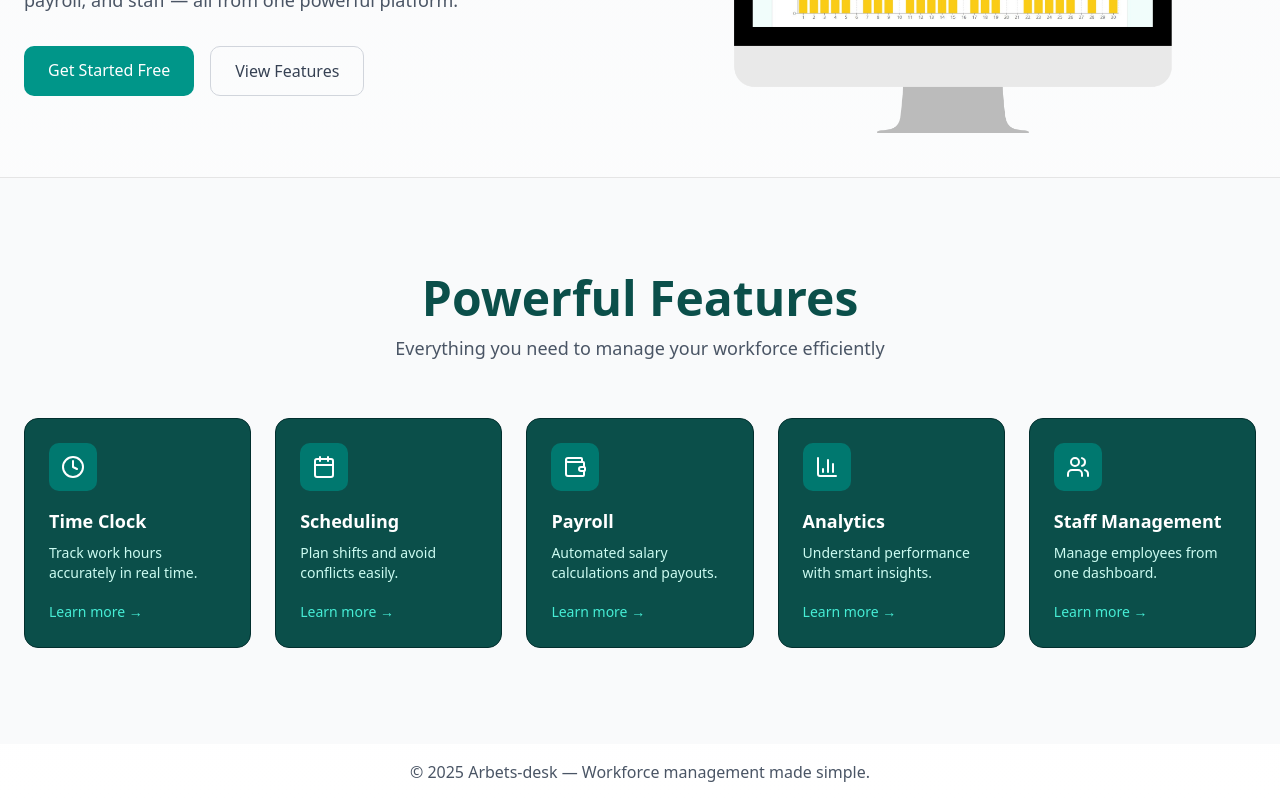
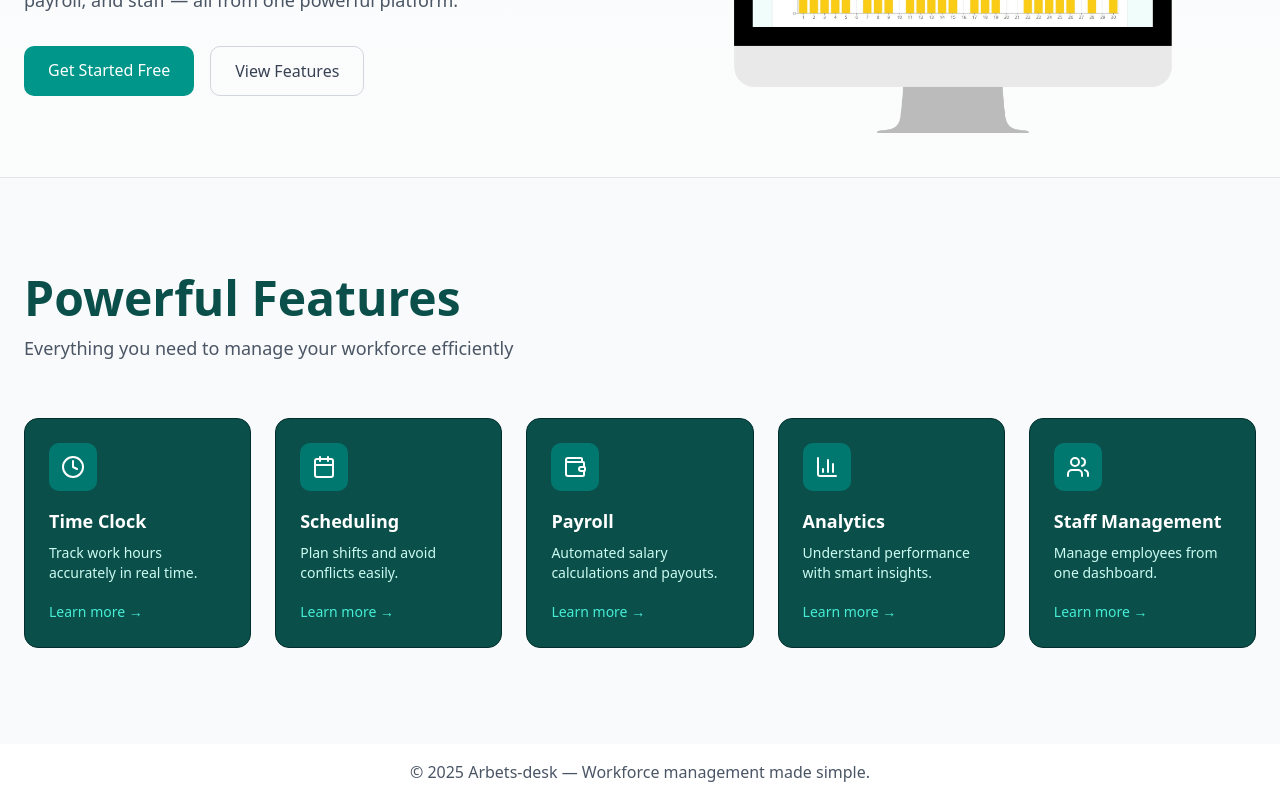
Before and after one commit to raselrzl/arbetsdesk, a Next.js app: page / in a window 1280 px wide. Shown: the part 355-1155 px from the top of the page. Built offline with nearby package versions, Linux system fonts and the light colour scheme; no server answers.

Commit message:
only employee have access to his employee page

```diff
--- a/app/components/FearuresSection.tsx
+++ b/app/components/FearuresSection.tsx
@@ -46,7 +46,7 @@ const features = [
 export function FeaturesSection() {
   return (
     <section className="py-24 bg-[#f9fafb] border-t">
-      <div className="max-w-7xl mx-auto px-6 text-center">
+      <div className="max-w-7xl mx-auto px-6 text-start">
         {/* Heading */}
         <motion.h2
           initial={{ opacity: 0, y: -20 }}
```
